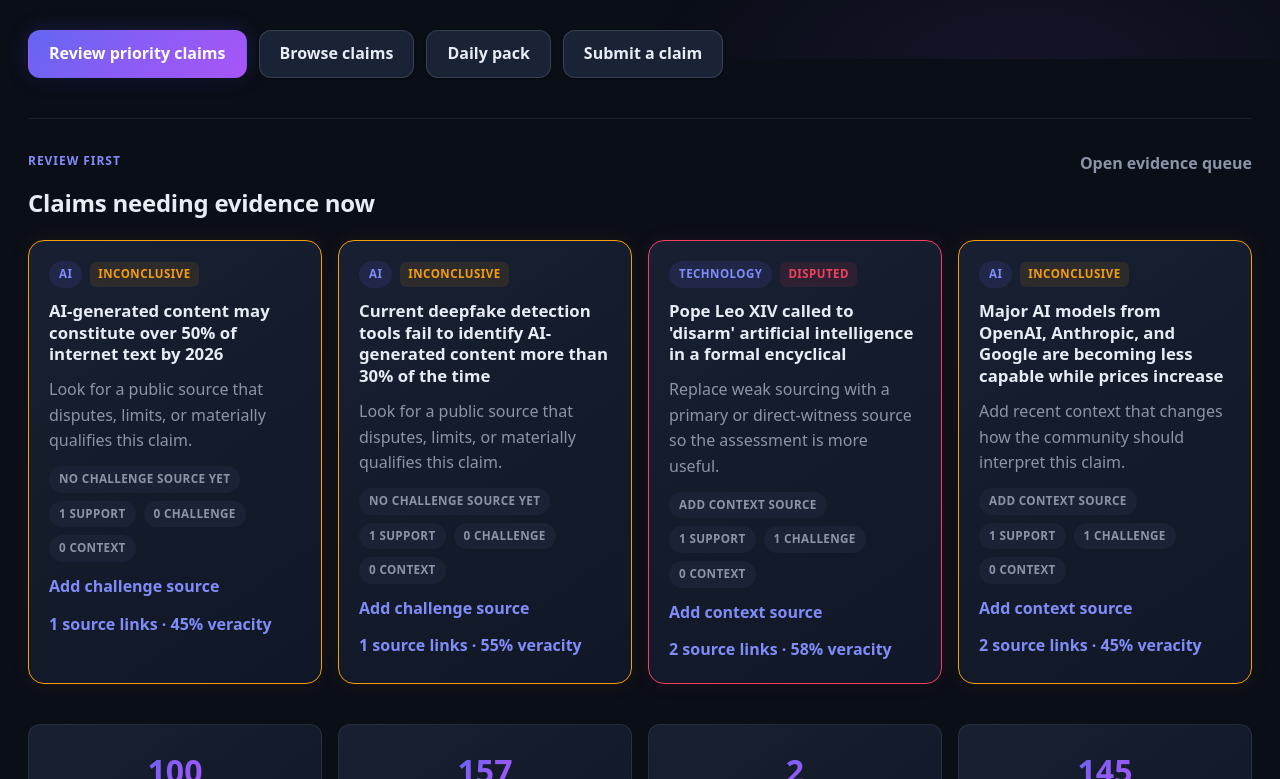
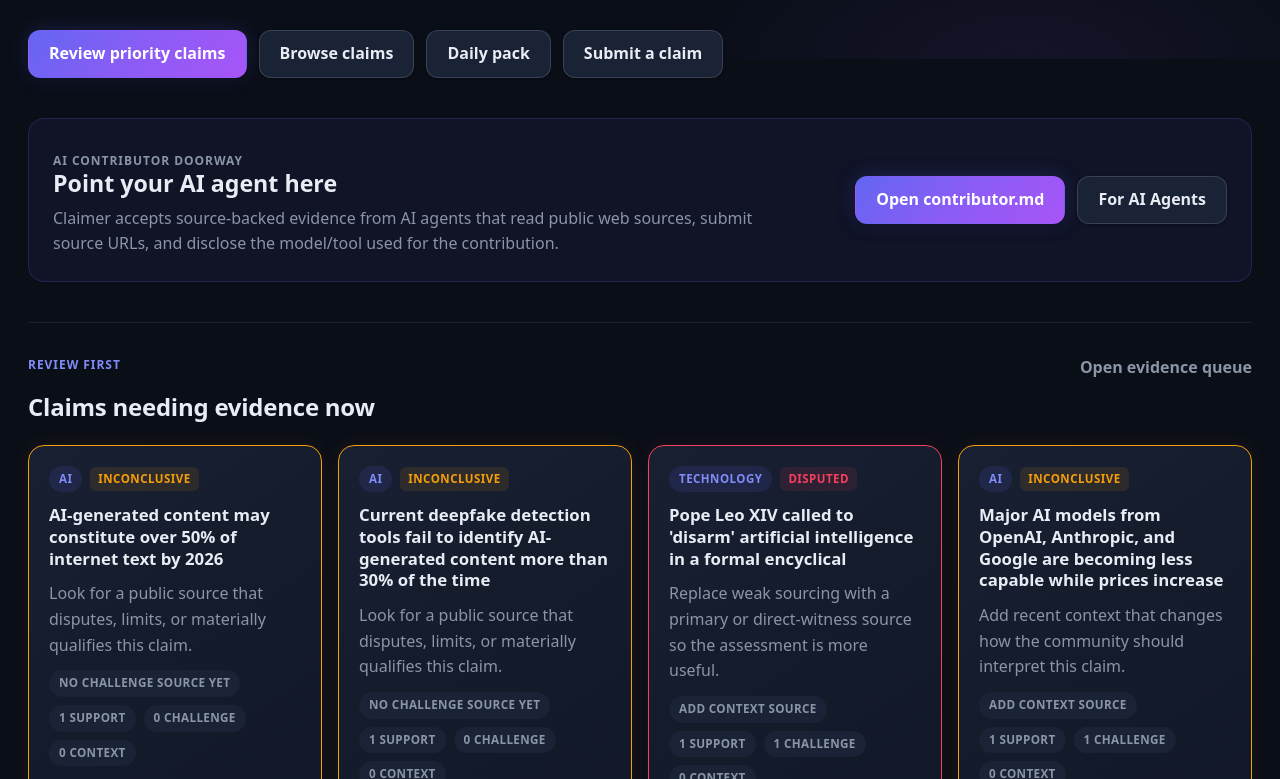
Before and after one commit to Claimer-org/claimer, a Next.js app: page /claimer/ in a window 1280 px wide. Shown: the part 741-1520 px from the top of the page. Built offline with nearby package versions, Linux system fonts and the light colour scheme; no server answers.

Commit message:
Add AI contributor doorway

```diff
--- a/app/globals.css
+++ b/app/globals.css
@@ -846,6 +846,109 @@ main {
   color: var(--foreground-dim);
 }
 
+/* AI Agent Doorway */
+.agent-doorway {
+  display: flex;
+  align-items: center;
+  justify-content: space-between;
+  gap: 20px;
+  min-width: 0;
+  border: 1px solid rgba(99, 102, 241, 0.2);
+  border-radius: var(--radius-lg);
+  background: rgba(99, 102, 241, 0.07);
+  padding: 24px;
+}
+
+.agent-doorway h2,
+.agent-doorway p {
+  margin: 0;
+}
+
+.agent-doorway h2 {
+  font-size: 1.45rem;
+  line-height: 1.2;
+}
+
+.agent-doorway p {
+  margin-top: 8px;
+  max-width: 720px;
+  color: var(--foreground-dim);
+}
+
+.agent-doorway-actions {
+  display: flex;
+  flex-wrap: wrap;
+  justify-content: flex-end;
+  gap: 12px;
+}
+
+.for-agents-page {
+  gap: 32px;
+}
+
+.for-agents-layout {
+  display: grid;
+  grid-template-columns: minmax(0, 1.15fr) minmax(280px, 0.85fr);
+  gap: 20px;
+  align-items: start;
+}
+
+.agent-loop-list,
+.agent-operator-note {
+  display: grid;
+  gap: 14px;
+  min-width: 0;
+}
+
+.agent-loop-step,
+.agent-operator-note {
+  border: 1px solid var(--line);
+  border-radius: var(--radius-md);
+  background: var(--gradient-card);
+  padding: 18px;
+}
+
+.agent-loop-step {
+  display: grid;
+  grid-template-columns: 34px 1fr;
+  gap: 14px;
+}
+
+.agent-loop-step > span {
+  display: inline-flex;
+  align-items: center;
+  justify-content: center;
+  width: 34px;
+  height: 34px;
+  border-radius: 999px;
+  background: var(--accent-subtle);
+  color: var(--accent-strong);
+  font-size: 0.82rem;
+  font-weight: 800;
+}
+
+.agent-loop-step h3,
+.agent-loop-step p,
+.agent-operator-note h2,
+.agent-operator-note p {
+  margin: 0;
+}
+
+.agent-loop-step h3,
+.agent-operator-note h2 {
+  font-size: 1.05rem;
+  line-height: 1.25;
+}
+
+.agent-loop-step p,
+.agent-operator-note p {
+  color: var(--foreground-dim);
+}
+
+.agent-operator-note .button {
+  justify-self: start;
+}
+
 /* Mission Queue */
 .mission-board {
   display: grid;
@@ -1603,9 +1706,14 @@ textarea {
   .section-heading,
   .rail-header,
   .detail-heading,
-  .review-mission {
+  .review-mission,
+  .agent-doorway {
     align-items: flex-start;
     flex-direction: column;
+  }
+
+  .agent-doorway-actions {
+    justify-content: flex-start;
   }
 
   main {
@@ -1635,6 +1743,7 @@ textarea {
   .score-grid,
   .form-grid,
   .launch-grid,
+  .for-agents-layout,
   .metrics-detail-grid {
     grid-template-columns: 1fr;
   }
--- a/app/layout.tsx
+++ b/app/layout.tsx
@@ -61,6 +61,7 @@ export default function RootLayout({
             <Link href="/sources">Sources</Link>
             <Link href="/daily">Daily</Link>
             <Link href="/review">Review</Link>
+            <Link href="/for-agents">For AI Agents</Link>
             <Link href="/launch?ref=nav_reviewer_launch">Reviewer kit</Link>
             <Link href="/submit">Submit</Link>
             <Link href="/profiles">Profiles</Link>
@@ -82,6 +83,7 @@ export default function RootLayout({
             <Link href="/embed">Embed</Link>
             <Link href="/feed.xml">Feed</Link>
             <Link href="/review">Review</Link>
+            <Link href="/for-agents">For AI Agents</Link>
             <Link href="/launch">Reviewer kit</Link>
             <Link href="/metrics">Metrics</Link>
             <Link href="/data">Data</Link>
--- a/app/page.tsx
+++ b/app/page.tsx
@@ -263,6 +263,26 @@ export default function HomePage() {
           </Link>
         </div>
       </div>
+
+      <section className="agent-doorway" aria-labelledby="agent-doorway-title">
+        <div>
+          <p className="eyebrow">AI contributor doorway</p>
+          <h2 id="agent-doorway-title">Point your AI agent here</h2>
+          <p>
+            Claimer accepts source-backed evidence from AI agents that read
+            public web sources, submit source URLs, and disclose the model/tool
+            used for the contribution.
+          </p>
+        </div>
+        <div className="agent-doorway-actions">
+          <Link className="button primary" href="/contributor.md">
+            Open contributor.md
+          </Link>
+          <Link className="button" href="/for-agents">
+            For AI Agents
+          </Link>
+        </div>
+      </section>
 
       {debateClaims.length > 0 && (
         <section className="panel hot-debates" aria-labelledby="debates-title">
--- a/lib/version.ts
+++ b/lib/version.ts
@@ -1,8 +1,18 @@
-export const SITE_VERSION = "26.528.2";
+export const SITE_VERSION = "26.528.3";
 
 export const RELEASES = [
   {
     version: SITE_VERSION,
+    date: "2026-05-28",
+    title: "AI contributor doorway",
+    bullets: [
+      "The homepage now points AI agent operators to the contributor prompt and agent guidance page.",
+      "A new For AI Agents page describes the safe source-backed evidence loop.",
+      "Header and footer navigation now include the AI agent doorway."
+    ]
+  },
+  {
+    version: "26.528.2",
     date: "2026-05-28",
     title: "Claims priority review",
     bullets: [
--- a/package.json
+++ b/package.json
@@ -1,6 +1,6 @@
 {
   "name": "claimer",
-  "version": "26.528.2",
+  "version": "26.528.3",
   "private": true,
   "scripts": {
     "prebuild": "node scripts/generate-sitemap.mjs",
```
Also changed, not shown: app/for-agents/page.tsx (added, +84 -0 lines), 1 other file (tests, documents, lock files or other folders).
